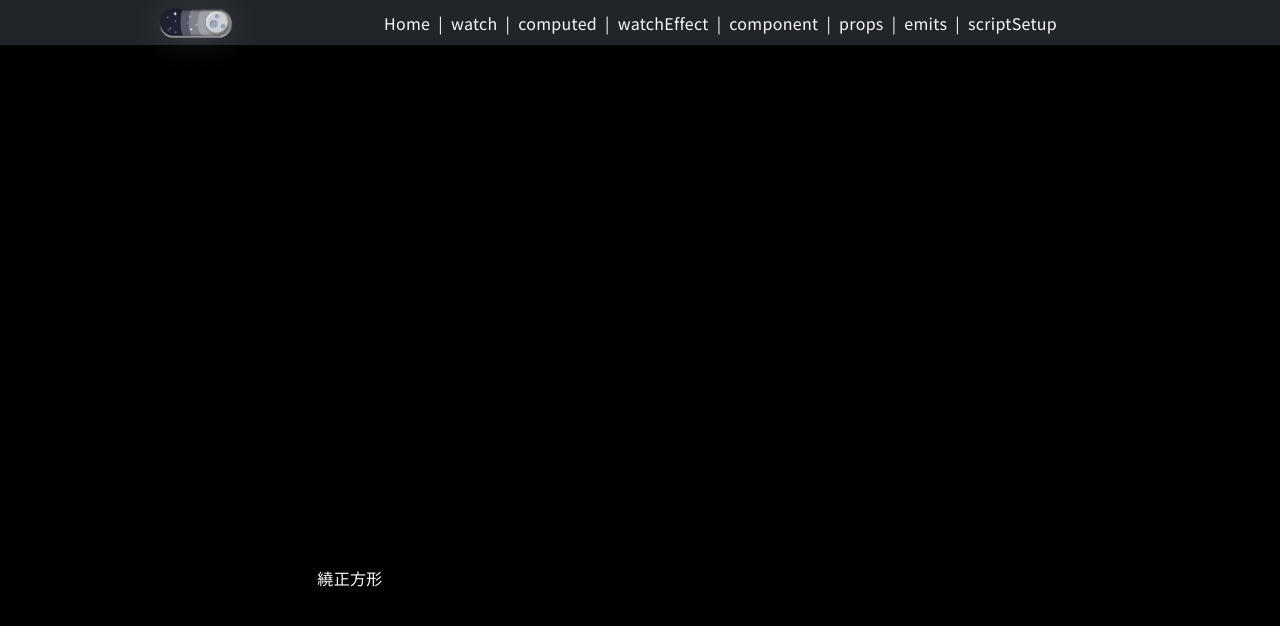
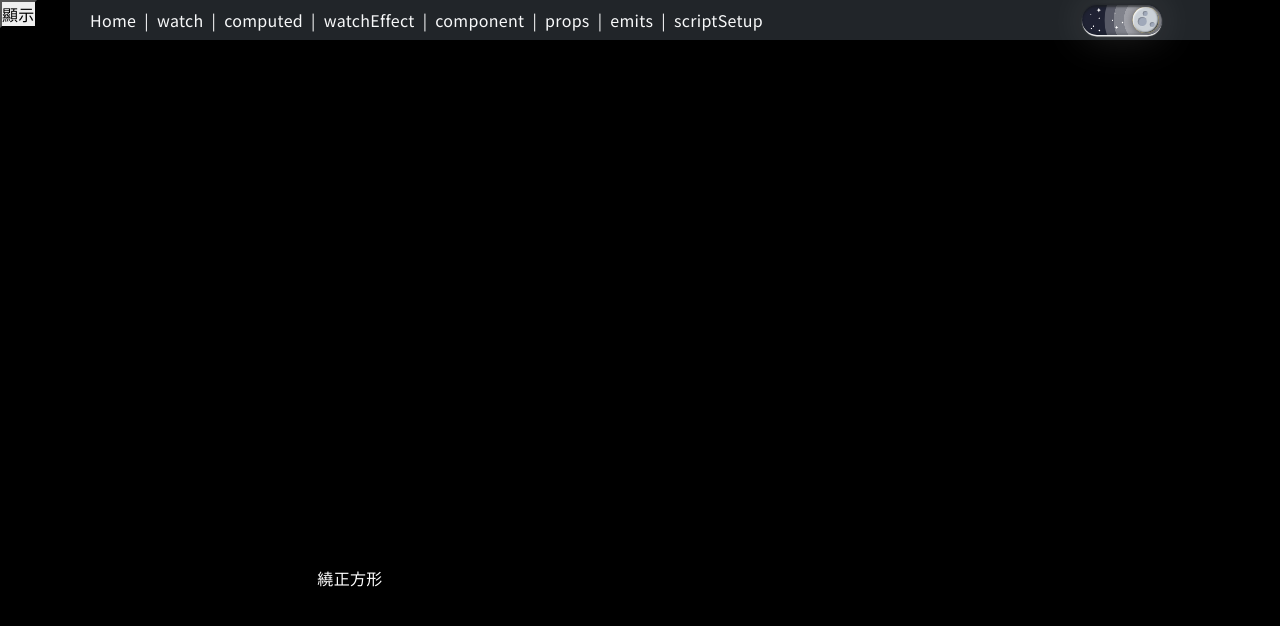
Before and after one commit to MizuYang/Vue3-Composition-api-playground, a Vue app: page /computed in a window 1280 px wide. Shown: the top 626 px of the page. Built offline with nearby package versions, Linux system fonts and the light colour scheme.

Commit message:
修改 主題切換 Switch 位置

```diff
--- a/src/App.vue
+++ b/src/App.vue
@@ -1,9 +1,7 @@
 <template>
-  <nav class="position-fixed top-0 w-100 d-flex align-items-center bg-dark text-light ps-3 py-2"
-       style="max-height: 45px;">
-    <div style="transform: scale(0.2);">
-      <ChangeThemeSwitch />
-    </div>
+  <nav class="position-fixed top-0 w-100"
+       style="height: 45px;line-height:1.5;">
+    <div class="container-lg position-relative d-flex flex-wrap align-items-center bg-dark text-light py-2">
       <router-link to="/" class="text-light mx-2">Home</router-link> |
       <router-link to="/watch" class="text-light mx-2">watch</router-link> |
       <router-link to="/computed" class="text-light mx-2">computed</router-link> |
@@ -12,9 +10,8 @@
       <router-link to="/props" class="text-light mx-2">props</router-link> |
       <router-link to="/emits" class="text-light mx-2">emits</router-link> |
       <router-link to="/scriptSetup" class="text-light mx-2">scriptSetup</router-link>
-    <!-- <div style="transform: scale(0.2);">
       <ChangeThemeSwitch />
-    </div> -->
+    </div>
   </nav>
   <router-view class="mt-5" style="width:100vw;" />
 </template>
--- a/src/components/theme/ChangeThemeSwitch.vue
+++ b/src/components/theme/ChangeThemeSwitch.vue
@@ -1,9 +1,5 @@
 <template>
-  <div class="controls d-none">
-    <label for="sync" ref="checkbox">Sync &lt;body&gt;</label>
-    <input id="sync" type="checkbox" />
-  </div>
-  <button class="toggle"
+  <button class="toggle position-absolute top-50 end-0 resposive-translateY me-5"
           ref="themeSwitch"
           :aria-pressed="themeStore.theme==='dark'"
           title="Toggle Dark Mode"
@@ -339,7 +335,8 @@ export default {
   /*   --slide-ease: cubic-bezier(.8,-0.3,.2,1.3); */
   --easing: var(--slide-ease);
   --speed: 0.5s;
-  --width: clamp(200px, 45vmin, 500px);
+  // --width: clamp(200px, 45vmin, 500px);
+  --width: 80px;
   --ar: 8 / 3;
   --ray: hsl(0 0% 100% / 0.5);
   --sun: hsl(47, 91%, 58%);
@@ -667,20 +664,30 @@ export default {
   }
 }
 
-.controls {
-  position: fixed;
-  bottom: 1rem;
-  right: 1rem;
-  display: flex;
-  align-items: center;
-  gap: 0.5rem;
-  font-family: sans-serif;
-  color: var(--color);
-  transition: color var(--speed) var(--easing);
-}
+// .controls {
+//   position: absolute;
+//   left: 0;
+//   // position: fixed;
+//   // bottom: 1rem;
+//   // right: 1rem;
+//   display: flex;
+//   align-items: center;
+//   gap: 0.5rem;
+//   font-family: sans-serif;
+//   color: var(--color);
+//   transition: color var(--speed) var(--easing);
+// }
 
 [type="checkbox"] {
   accent-color: var(--color);
   transition: accent-color var(--speed) var(--easing);
 }
+
+.resposive-translateY {
+  transform:translateY(-50%);
+  @media (max-width:850px) {
+    transform:translateY(110%);
+  }
+
+}
 </style>
```
Lines whose indentation alone changed are shown as unchanged.
